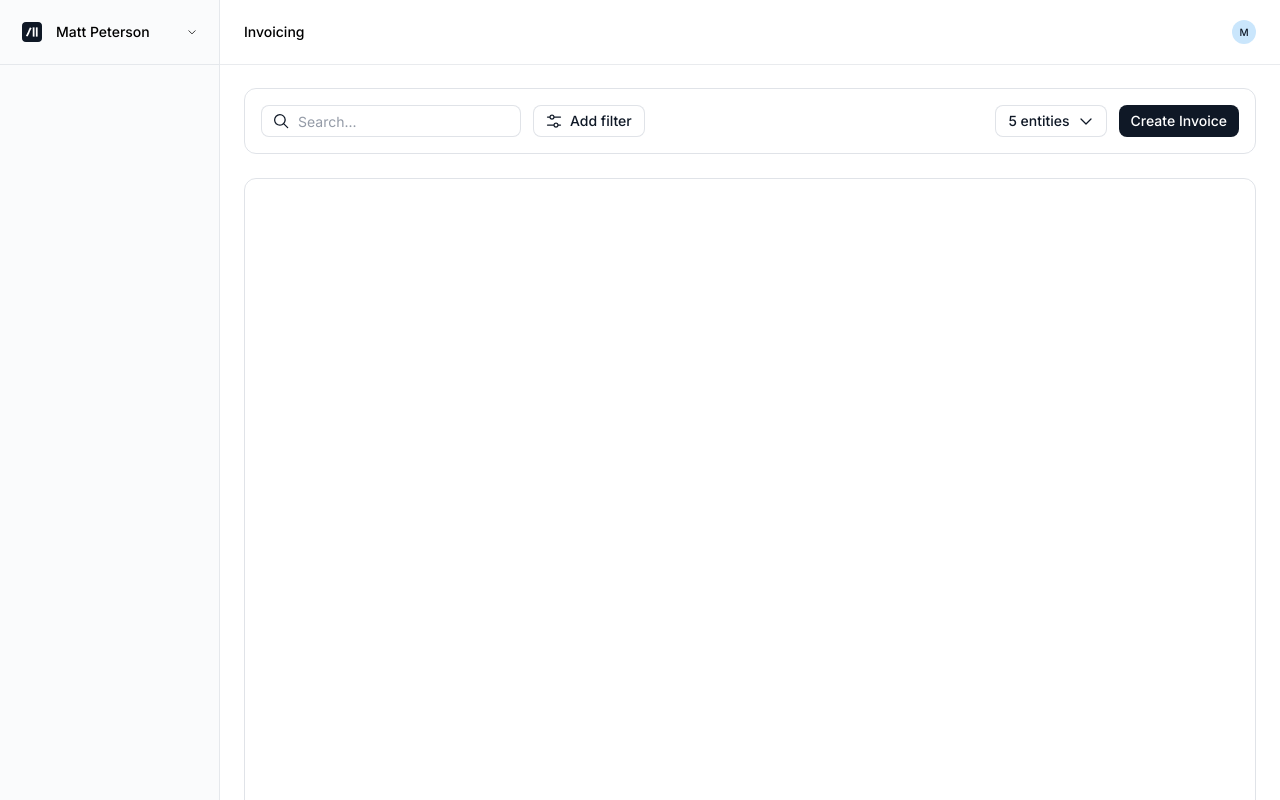
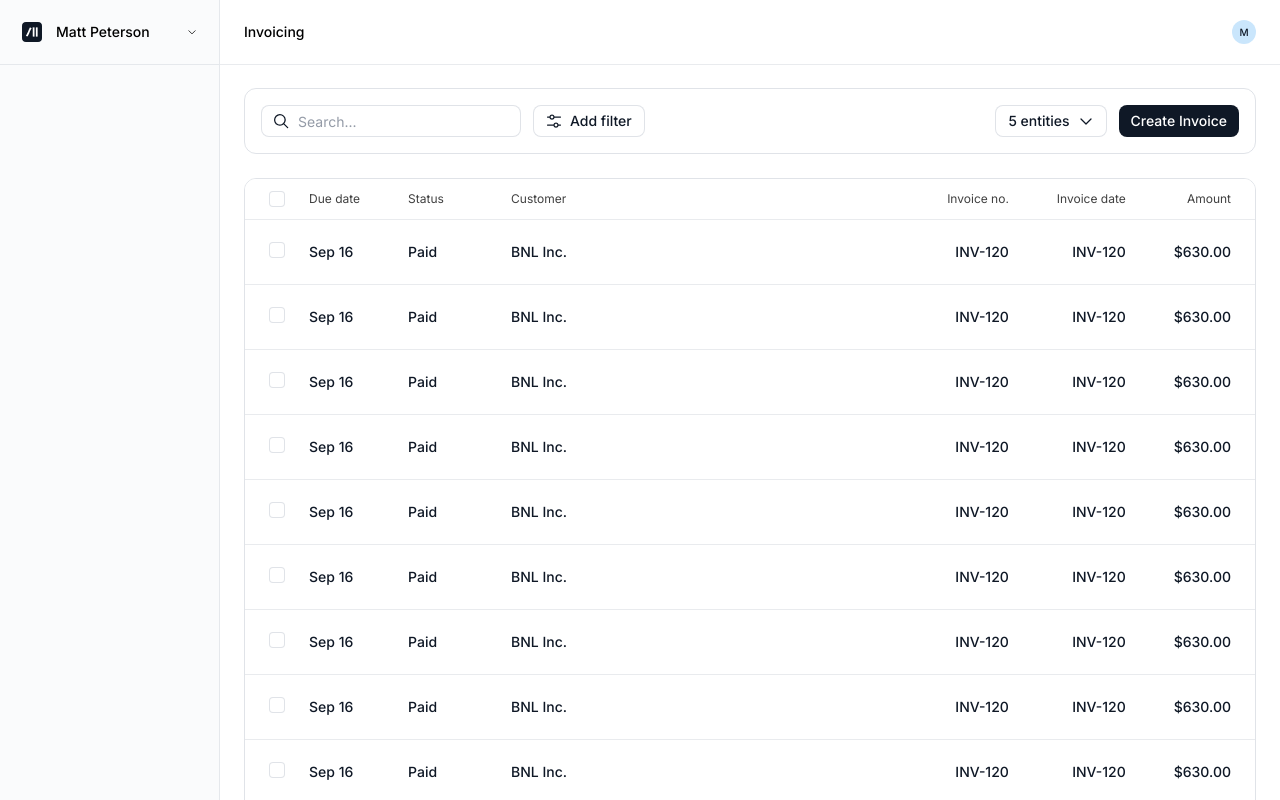
Before and after one commit to Rychillie/kick, a Next.js app: page / in a window 1280 px wide. Shown: the top 800 px of the page. Built offline with nearby package versions, Linux system fonts and the light colour scheme.

Commit message:
Feat: Add Checkbox component and improve Table

```diff
--- a/package.json
+++ b/package.json
@@ -11,6 +11,7 @@
     "format:check": "prettier --check ."
   },
   "dependencies": {
+    "@radix-ui/react-checkbox": "^1.1.2",
     "@radix-ui/react-slot": "^1.1.0",
     "class-variance-authority": "^0.7.1",
     "clsx": "^2.1.1",
--- a/src/app/page.tsx
+++ b/src/app/page.tsx
@@ -1,9 +1,18 @@
-import { Button, Input } from '@/components/elements';
+import { Button, Checkbox, Input } from '@/components/elements';
+import {
+  Table,
+  TableBody,
+  TableCell,
+  TableHead,
+  TableHeader,
+  TableRow
+} from '@/components/elements/table';
+import { invoices } from '@/constants';
 
 export default function Home() {
   return (
     <div className="flex w-full flex-col gap-6 overflow-scroll p-6">
-      <div className="flex items-center justify-between rounded-xl border border-transparents-400 p-4">
+      <div className="flex items-center justify-between overflow-hidden rounded-xl border border-transparents-400 p-4">
         <div className="flex items-center justify-center gap-3">
           <Input icon="search" placeholder="Search..." />
           <Button icon="filter" intent="secondary">
@@ -19,7 +28,52 @@ export default function Home() {
         </div>
       </div>
 
-      <div className="flex h-screen w-full items-center justify-between rounded-xl border border-transparents-400 p-4"></div>
+      <div className="flex h-screen w-full overflow-hidden rounded-xl border border-transparents-400">
+        <Table className="relative">
+          <TableHeader>
+            <TableRow>
+              <TableHead
+                role="checkbox"
+                className="flex w-fit items-center justify-center"
+              >
+                <Checkbox />
+              </TableHead>
+              <TableHead>Due date</TableHead>
+              <TableHead className="min-w-[103px]">Status</TableHead>
+              <TableHead className="w-full min-w-56">Customer</TableHead>
+              <TableHead className="text-right">Invoice no.</TableHead>
+              <TableHead className="text-right">Invoice date</TableHead>
+              <TableHead className="text-right">Amount</TableHead>
+            </TableRow>
+          </TableHeader>
+          <TableBody>
+            {invoices.map((invoice, i) => (
+              <TableRow key={i}>
+                <TableCell
+                  role="checkbox"
+                  className="flex w-fit items-center justify-center"
+                >
+                  <Checkbox />
+                </TableCell>
+                <TableCell>{invoice.dueDate}</TableCell>
+                <TableCell className="min-w-[103px]">
+                  {invoice.status}
+                </TableCell>
+                <TableCell className="w-full min-w-56">
+                  {invoice.customer}
+                </TableCell>
+                <TableCell className="text-right">
+                  {invoice.invoiceNo}
+                </TableCell>
+                <TableCell className="text-right">
+                  {invoice.invoiceNo}
+                </TableCell>
+                <TableCell className="text-right">{invoice.amount}</TableCell>
+              </TableRow>
+            ))}
+          </TableBody>
+        </Table>
+      </div>
     </div>
   );
 }
--- /dev/null
+++ b/src/components/elements/checkbox.tsx
@@ -0,0 +1,33 @@
+'use client';
+
+import * as CheckboxPrimitive from '@radix-ui/react-checkbox';
+import c from 'clsx';
+import {
+  forwardRef,
+  type ComponentPropsWithoutRef,
+  type ElementRef
+} from 'react';
+import Icon from './icon';
+
+const Checkbox = forwardRef<
+  ElementRef<typeof CheckboxPrimitive.Root>,
+  ComponentPropsWithoutRef<typeof CheckboxPrimitive.Root>
+>(({ className, ...props }, ref) => (
+  <CheckboxPrimitive.Root
+    ref={ref}
+    className={c(
+      'h-4 w-4 shrink-0 rounded border border-transparents-400 bg-white outline-none transition-all hover:border-gray-400 focus-visible:outline-none disabled:cursor-not-allowed data-[state=checked]:border-transparent data-[state=checked]:bg-blue-600 data-[state=checked]:text-white data-[state=checked]:hover:bg-blue-700',
+      className
+    )}
+    {...props}
+  >
+    <CheckboxPrimitive.Indicator
+      className={c('flex items-center justify-center text-current')}
+    >
+      <Icon name="check" width={12} height={12} className="size-3" />
+    </CheckboxPrimitive.Indicator>
+  </CheckboxPrimitive.Root>
+));
+Checkbox.displayName = CheckboxPrimitive.Root.displayName;
+
+export default Checkbox;
--- a/src/components/elements/icon.tsx
+++ b/src/components/elements/icon.tsx
@@ -4,6 +4,7 @@ export type IconName =
   | 'activity'
   | 'bank'
   | 'billing'
+  | 'check'
   | 'chevron-down'
   | 'document'
   | 'filter'
@@ -133,6 +134,28 @@ export default function Icon({
           />
         </svg>
       );
+    case 'check':
+      return (
+        <svg
+          className={className}
+          height={height}
+          width={width}
+          aria-label={ariaLabel || 'Chevron Down Icon'}
+          aria-hidden={ariaHidden}
+          fill="none"
+          viewBox={`0 0 ${width} ${height}`}
+          xmlns="http://www.w3.org/2000/svg"
+          {...rest}
+        >
+          <path
+            d="M1.5 6.2L4.3 9L10.3 3"
+            stroke="white"
+            strokeWidth="1.25"
+            strokeLinecap="round"
+            strokeLinejoin="round"
+          />
+        </svg>
+      );
     case 'chevron-down':
       return (
         <svg
@@ -154,25 +177,6 @@ export default function Icon({
             strokeLinejoin="round"
           />
         </svg>
-
-        // <svg
-        //   className={className}
-        //   height={height}
-        //   width={width}
-        //   aria-label={ariaLabel || 'Chevron Down Icon'}
-        //   aria-hidden={ariaHidden}
-        //   fill="none"
-        //   viewBox={`0 0 ${width} ${height}`}
-        //   xmlns="http://www.w3.org/2000/svg"
-        //   {...rest}
-        // >
-        //   <path
-        //     d="M1 2.5L4 5.5L7 2.5"
-        //     stroke="currentColor"
-        //     strokeLinecap="round"
-        //     strokeLinejoin="round"
-        //   />
-        // </svg>
       );
     case 'document':
       return (
--- a/src/components/elements/index.tsx
+++ b/src/components/elements/index.tsx
@@ -1,5 +1,7 @@
 export { default as Button } from './button';
+export { default as Checkbox } from './checkbox';
 export { default as Icon } from './icon';
 export { default as Input } from './input';
 export { default as Separator } from './separator';
+export * as Table from './table';
 export { default as Text } from './typography';
--- /dev/null
+++ b/src/components/elements/table.tsx
@@ -0,0 +1,136 @@
+import c from 'clsx';
+import {
+  forwardRef,
+  type HTMLAttributes,
+  type TdHTMLAttributes,
+  type ThHTMLAttributes
+} from 'react';
+
+const Table = forwardRef<HTMLTableElement, HTMLAttributes<HTMLTableElement>>(
+  ({ className, ...props }, ref) => (
+    <div className="relative w-full overflow-auto">
+      <table
+        ref={ref}
+        className={c(
+          'w-full caption-bottom text-nowrap text-xs leading-[18px]',
+          className
+        )}
+        {...props}
+      />
+    </div>
+  )
+);
+Table.displayName = 'Table';
+
+const TableHeader = forwardRef<
+  HTMLTableSectionElement,
+  HTMLAttributes<HTMLTableSectionElement>
+>(({ className, ...props }, ref) => (
+  <thead
+    ref={ref}
+    className={c(
+      'border-transparents-300 bg-white text-neutral-700 [&_tr]:border-b',
+      className
+    )}
+    {...props}
+  />
+));
+TableHeader.displayName = 'TableHeader';
+
+const TableBody = forwardRef<
+  HTMLTableSectionElement,
+  HTMLAttributes<HTMLTableSectionElement>
+>(({ className, ...props }, ref) => (
+  <tbody
+    ref={ref}
+    className={c(
+      'text-sm font-medium text-gray-900 [&_tr:last-child]:border-0',
+      className
+    )}
+    {...props}
+  />
+));
+TableBody.displayName = 'TableBody';
+
+const TableFooter = forwardRef<
+  HTMLTableSectionElement,
+  HTMLAttributes<HTMLTableSectionElement>
+>(({ className, ...props }, ref) => (
+  <tfoot
+    ref={ref}
+    className={c(
+      'bg-muted/50 border-t border-transparents-300 font-medium [&>tr]:last:border-b-0',
+      className
+    )}
+    {...props}
+  />
+));
+TableFooter.displayName = 'TableFooter';
+
+const TableRow = forwardRef<
+  HTMLTableRowElement,
+  HTMLAttributes<HTMLTableRowElement>
+>(({ className, ...props }, ref) => (
+  <tr
+    ref={ref}
+    className={c(
+      'hover:bg-muted/50 data-[state=selected]:bg-muted border-b border-transparents-300 transition-colors',
+      className
+    )}
+    {...props}
+  />
+));
+TableRow.displayName = 'TableRow';
+
+const TableHead = forwardRef<
+  HTMLTableCellElement,
+  ThHTMLAttributes<HTMLTableCellElement>
+>(({ className, ...props }, ref) => (
+  <th
+    ref={ref}
+    className={c(
+      'text-muted-foreground h-10 px-6 py-0 text-left align-middle font-normal [&:has([role=checkbox])]:pr-0',
+      className
+    )}
+    {...props}
+  />
+));
+TableHead.displayName = 'TableHead';
+
+const TableCell = forwardRef<
+  HTMLTableCellElement,
+  TdHTMLAttributes<HTMLTableCellElement>
+>(({ className, ...props }, ref) => (
+  <td
+    ref={ref}
+    className={c(
+      'px-6 py-[22px] align-middle [&:has([role=checkbox])]:pr-0',
+      className
+    )}
+    {...props}
+  />
+));
+TableCell.displayName = 'TableCell';
+
+const TableCaption = forwardRef<
+  HTMLTableCaptionElement,
+  HTMLAttributes<HTMLTableCaptionElement>
+>(({ className, ...props }, ref) => (
+  <caption
+    ref={ref}
+    className={c('text-muted-foreground mt-4 text-sm', className)}
+    {...props}
+  />
+));
+TableCaption.displayName = 'TableCaption';
+
+export {
+  Table,
+  TableBody,
+  TableCaption,
+  TableCell,
+  TableFooter,
+  TableHead,
+  TableHeader,
+  TableRow
+};
--- /dev/null
+++ b/src/constants/index.ts
@@ -0,0 +1 @@
+export { default as invoices } from './invoices';
--- /dev/null
+++ b/src/constants/invoices.ts
@@ -0,0 +1,76 @@
+const invoices = [
+  {
+    dueDate: 'Sep 16',
+    status: 'Paid',
+    customer: 'BNL Inc.',
+    invoiceNo: 'INV-120',
+    invoiceDate: 'Aug 14',
+    amount: '$630.00'
+  },
+  {
+    dueDate: 'Sep 16',
+    status: 'Paid',
+    customer: 'BNL Inc.',
+    invoiceNo: 'INV-120',
+    invoiceDate: 'Aug 14',
+    amount: '$630.00'
+  },
+  {
+    dueDate: 'Sep 16',
+    status: 'Paid',
+    customer: 'BNL Inc.',
+    invoiceNo: 'INV-120',
+    invoiceDate: 'Aug 14',
+    amount: '$630.00'
+  },
+  {
+    dueDate: 'Sep 16',
+    status: 'Paid',
+    customer: 'BNL Inc.',
+    invoiceNo: 'INV-120',
+    invoiceDate: 'Aug 14',
+    amount: '$630.00'
+  },
+  {
+    dueDate: 'Sep 16',
+    status: 'Paid',
+    customer: 'BNL Inc.',
+    invoiceNo: 'INV-120',
+    invoiceDate: 'Aug 14',
+    amount: '$630.00'
+  },
+  {
+    dueDate: 'Sep 16',
+    status: 'Paid',
+    customer: 'BNL Inc.',
+    invoiceNo: 'INV-120',
+    invoiceDate: 'Aug 14',
+    amount: '$630.00'
+  },
+  {
+    dueDate: 'Sep 16',
+    status: 'Paid',
+    customer: 'BNL Inc.',
+    invoiceNo: 'INV-120',
+    invoiceDate: 'Aug 14',
+    amount: '$630.00'
+  },
+  {
+    dueDate: 'Sep 16',
+    status: 'Paid',
+    customer: 'BNL Inc.',
+    invoiceNo: 'INV-120',
+    invoiceDate: 'Aug 14',
+    amount: '$630.00'
+  },
+  {
+    dueDate: 'Sep 16',
+    status: 'Paid',
+    customer: 'BNL Inc.',
+    invoiceNo: 'INV-120',
+    invoiceDate: 'Aug 14',
+    amount: '$630.00'
+  }
+];
+
+export default invoices;
```
Also changed, not shown: 1 other file (tests, documents, lock files or other folders).
